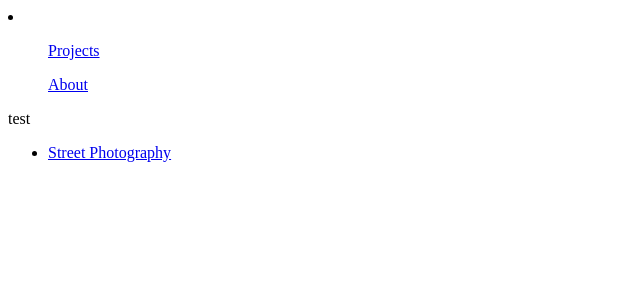
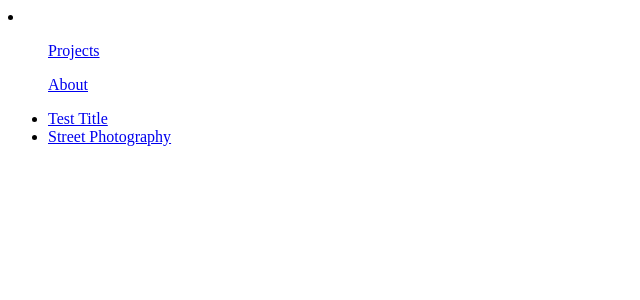
Before and after one commit to druvisc/terezemedne, a Next.js app: page / in a window 1280 px wide. Shown: the top 300 px of the page, without its empty margins (0-640 px from the left). Built offline with nearby package versions, Linux system fonts and the light colour scheme.

Commit message:
Add slug, next-remote-mdx

```diff
--- a/content/projects/streetphotography.md
+++ b/content/projects/streetphotography.mdx
@@ -1,5 +1,6 @@
 ---
 title: "Street Photography"
+slug: street-photography
 date: "2020-10-10"
 ---
 
--- /dev/null
+++ b/content/projects/test-slug.mdx
@@ -0,0 +1,8 @@
+---
+layout: project
+slug: test-slug
+title: Test Title
+date: "2021-10-20"
+thumbnail: /images/1620927880989.jpeg
+---
+***RICH TEXT***
--- a/lib/projects.ts
+++ b/lib/projects.ts
@@ -3,20 +3,21 @@ import path from "path";
 import matter from "gray-matter";
 
 export type IProject = {
-  readonly id: string;
+  readonly slug: string;
   readonly title: string;
   readonly date: string;
   readonly content: string;
 };
 
+// TODO: Use slug with date in filename, but listing staticpaths, map to only slug.
 class Projects {
   private _list?: IProject[];
   private readonly dir = path.join(process.cwd(), "content/projects");
 
-  public async byId(id: IProject["id"]): Promise<IProject | null> {
+  public async bySlug(slug: IProject["slug"]): Promise<IProject | null> {
     const list = await this.list;
 
-    return list.find((project) => project.id === id) ?? null;
+    return list.find((project) => project.slug === slug) ?? null;
   }
 
   public get list() {
@@ -34,22 +35,22 @@ class Projects {
   private getList(): IProject[] {
     const fileNames = fs.readdirSync(this.dir);
     const projects = fileNames.map((fileName) => {
-      const id = fileName.replace(/\.md$/, "");
-
       const fullPath = path.join(this.dir, fileName);
       const fileContents = fs.readFileSync(fullPath, "utf8");
 
       const {
+        data: { slug, title, date },
         content,
-        data: { title, date },
       } = matter(fileContents);
 
-      return {
-        id,
+      const project = {
+        slug,
         title,
         date,
         content,
       } as IProject;
+
+      return project;
     });
 
     return projects.sort((a, b) => {
--- a/package.json
+++ b/package.json
@@ -11,6 +11,7 @@
   },
   "dependencies": {
     "next": "11.1.2",
+    "next-mdx-remote": "^3.0.6",
     "react": "17.0.2",
     "react-dom": "17.0.2"
   },
--- a/pages/index.tsx
+++ b/pages/index.tsx
@@ -20,12 +20,11 @@ type Props = {
 const HomePage: NextPage<Props> = ({ projects }) => {
   return (
     <div>
-      test
       {/* Gallery view / project list? */}
       <ul>
         {projects.map((project) => (
-          <li key={project.id}>
-            <Link href={`/projects/${project.id}`}>
+          <li key={project.slug}>
+            <Link href={`/projects/${project.slug}`}>
               <a>{project.title}</a>
             </Link>
           </li>
--- a/public/admin/config.yml
+++ b/public/admin/config.yml
@@ -7,13 +7,13 @@ public_folder: /images
 
 collections:
   - name: "project"
+    identifier_field: slug
     label: "Project"
     folder: "content/projects"
     extension: "mdx"
     format: "frontmatter"
     create: true
     slug: "{{slug}}"
-    identifier_field: slug
     summary: "{{title}}"
     fields:
       - {
```
Also changed, not shown: components/Project.tsx (+9 -3 lines), pages/projects/[project].tsx (+10 -17 lines), content/about.mdx (renamed from content/about.md), 1 other file (tests, documents, lock files or other folders).
